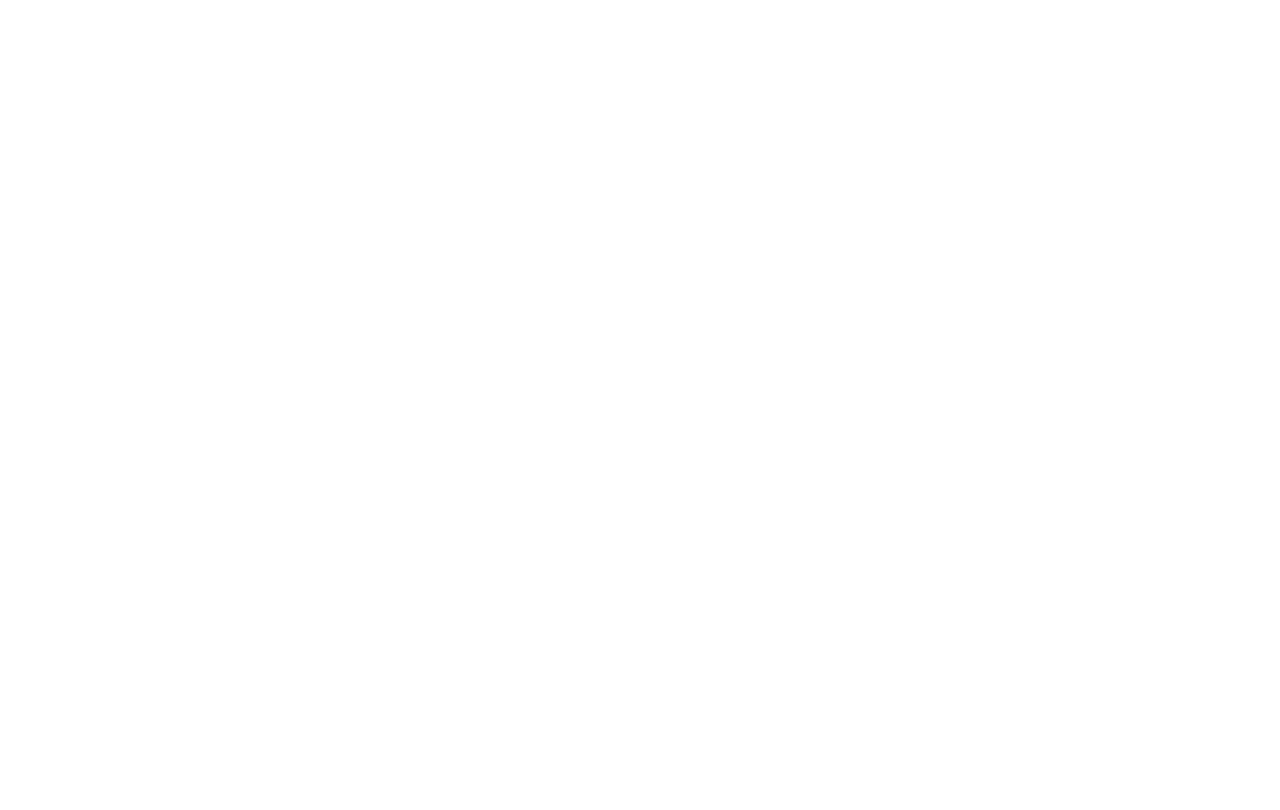
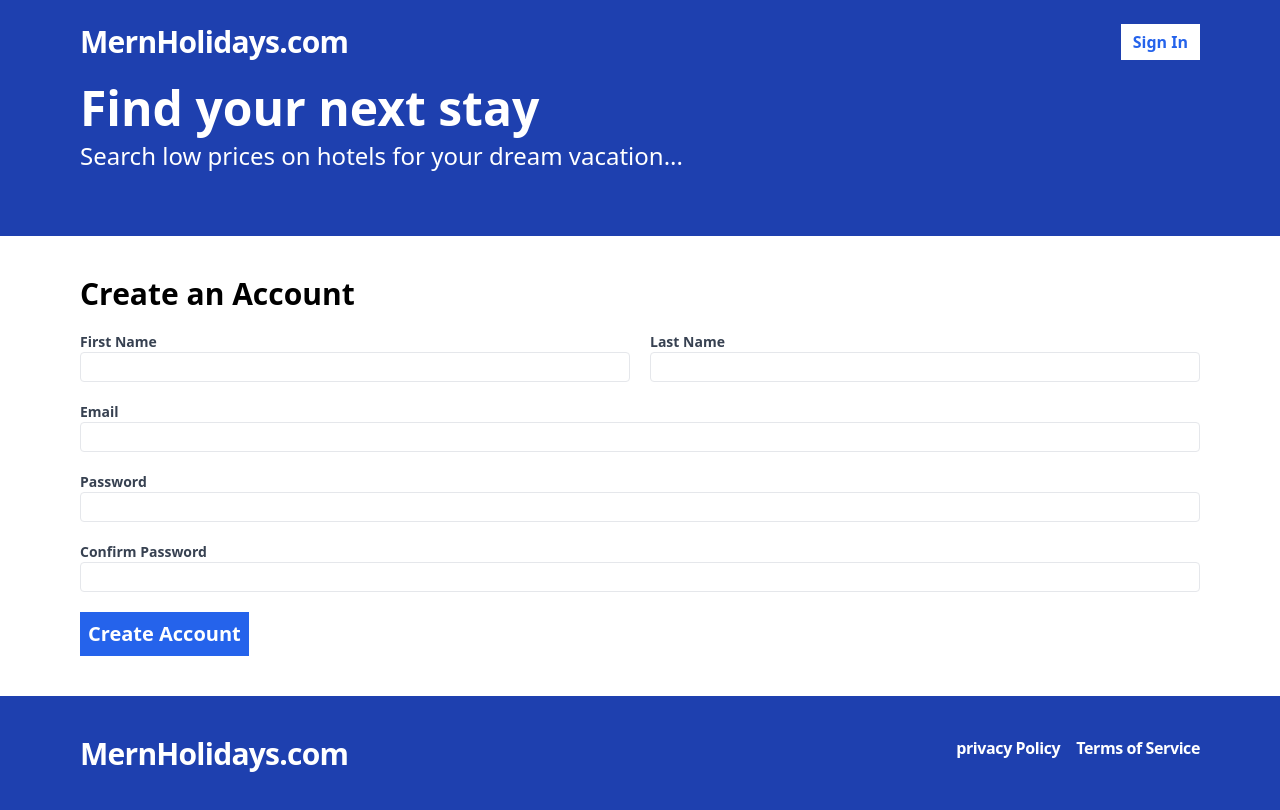
Before and after one commit to capo33/booking-app, a React (Vite) app in the folder frontend/: page /register in a window 1280 px wide. Before the commit this address had no page. Built offline with nearby package versions, Linux system fonts and the light colour scheme.

Commit message:
create register page

```diff
--- a/frontend/package.json
+++ b/frontend/package.json
@@ -12,6 +12,7 @@
   "dependencies": {
     "react": "^18.2.0",
     "react-dom": "^18.2.0",
+    "react-hook-form": "^7.51.2",
     "react-router-dom": "^6.22.3"
   },
   "devDependencies": {
--- a/frontend/src/App.tsx
+++ b/frontend/src/App.tsx
@@ -1,5 +1,6 @@
-import { BrowserRouter as Router, Route, Routes } from 'react-router-dom';
+import { BrowserRouter as Router, Route, Routes, Navigate } from 'react-router-dom';
 import Layout from './layout/Layout';
+import Register from './pages/Register';
 
 function App() {
   return (
@@ -21,6 +22,16 @@
             </Layout>
           }
         />
+        2
+        <Route
+          path='/register'
+          element={
+            <Layout>
+              <Register />
+            </Layout>
+          }
+        />
+        <Route path='*' element={<Navigate to={'/'} />} />
       </Routes>
     </Router>
   );
--- /dev/null
+++ b/frontend/src/pages/Register.tsx
@@ -0,0 +1,105 @@
+import { useForm } from 'react-hook-form';
+
+type RegiterFormData = {
+  firstName: string;
+  lastName: string;
+  email: string;
+  password: string;
+  confirmPassword: string;
+};
+const Register = () => {
+  const {
+    register,
+    watch,
+    handleSubmit,
+    formState: { errors },
+  } = useForm<RegiterFormData>();
+
+  const onSubmit = handleSubmit((data) => {
+    console.log('data', data);
+  });
+  return (
+    <form className='flex flex-col gap-5' onSubmit={onSubmit}>
+      <h2 className='text-3xl font-bold'>Create an Account</h2>
+      <div className='flex flex-col md:flex-row gap-5'>
+        <label className='text-gray-700 text-sm font-bold flex-1'>
+          First Name
+          <input
+            className='border rounded w-full py-1 px-2 font-normal'
+            {...register('firstName', { required: 'this field is required' })}
+          />
+          {errors.firstName && (
+            <span className='text-red-600'>{errors.firstName.message}</span>
+          )}
+        </label>
+        <label className='text-gray-700 text-sm font-bold flex-1'>
+          Last Name
+          <input
+            className='border rounded w-full py-1 px-2 font-normal'
+            {...register('lastName', { required: 'this field is required' })}
+          />
+          {errors.lastName && (
+            <span className='text-red-600'>{errors.lastName.message}</span>
+          )}
+        </label>
+      </div>
+      <label className='text-gray-700 text-sm font-bold flex-1'>
+        Email
+        <input
+          type='email'
+          className='border rounded w-full py-1 px-2 font-normal'
+          {...register('email', { required: 'this field is required' })}
+        />
+        {errors.email && (
+          <span className='text-red-600'>{errors.email.message}</span>
+        )}
+      </label>
+      <label className='text-gray-700 text-sm font-bold flex-1'>
+        Password
+        <input
+          type='password'
+          className='border rounded w-full py-1 px-2 font-normal'
+          {...register('password', {
+            required: 'this field is required',
+            minLength: {
+              value: 6,
+              message: 'password must be at least 6 characters',
+            },
+          })}
+        />
+        {errors.password && (
+          <span className='text-red-600'>{errors.password.message}</span>
+        )}
+      </label>
+      <label className='text-gray-700 text-sm font-bold flex-1'>
+        Confirm Password
+        <input
+          type='password'
+          className='border rounded w-full py-1 px-2 font-normal'
+          {...register('confirmPassword', {
+            validate: (value) => {
+              if (!value) {
+                return 'this field is required';
+              } else if (watch('password') !== value) {
+                return 'passwords do not match';
+              }
+            },
+          })}
+        />
+        {errors.confirmPassword && (
+          <span className='text-red-600'>{errors.confirmPassword.message}</span>
+        )}
+      </label>
+      <span>
+        <button
+          type='submit'
+          className='bg-blue-600 text-white p-2 font-bold hover:bg-slate-500 text-xl'
+        >
+          Create Account
+        </button>
+      </span>
+    </form>
+  );
+};
+
+export default Register;
--- a/frontend/tailwind.config.js
+++ b/frontend/tailwind.config.js
@@ -4,7 +4,12 @@
   theme: {
     extend: {},
     container: {
-      padding: '10rem',
+      padding: {
+        DEFAULT: '1rem',
+        sm: '2rem',
+        lg: '4rem',
+        xl: '5rem',
+      }
     },
   },
   plugins: [],
```
Also changed, not shown: 1 other file (tests, documents, lock files or other folders).
